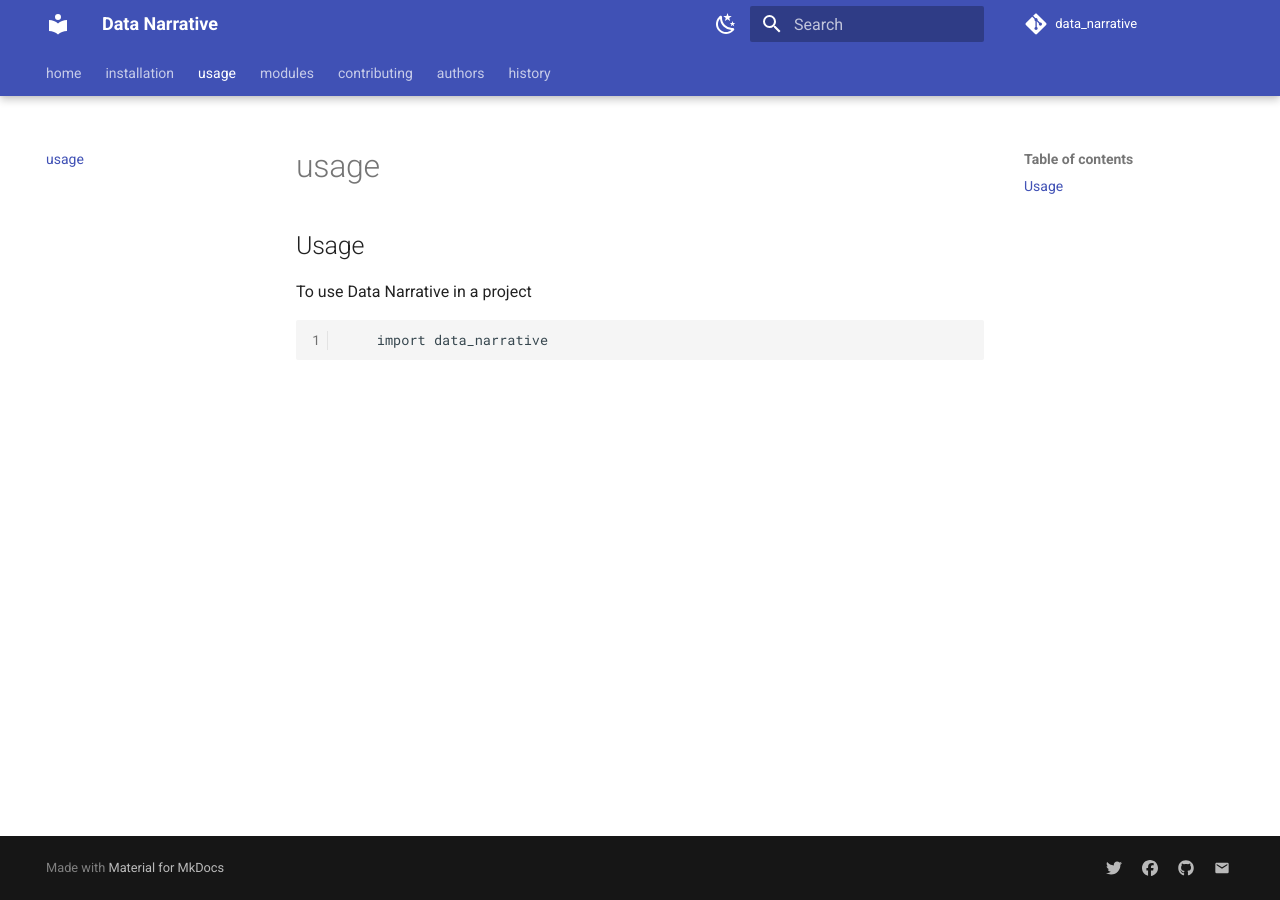
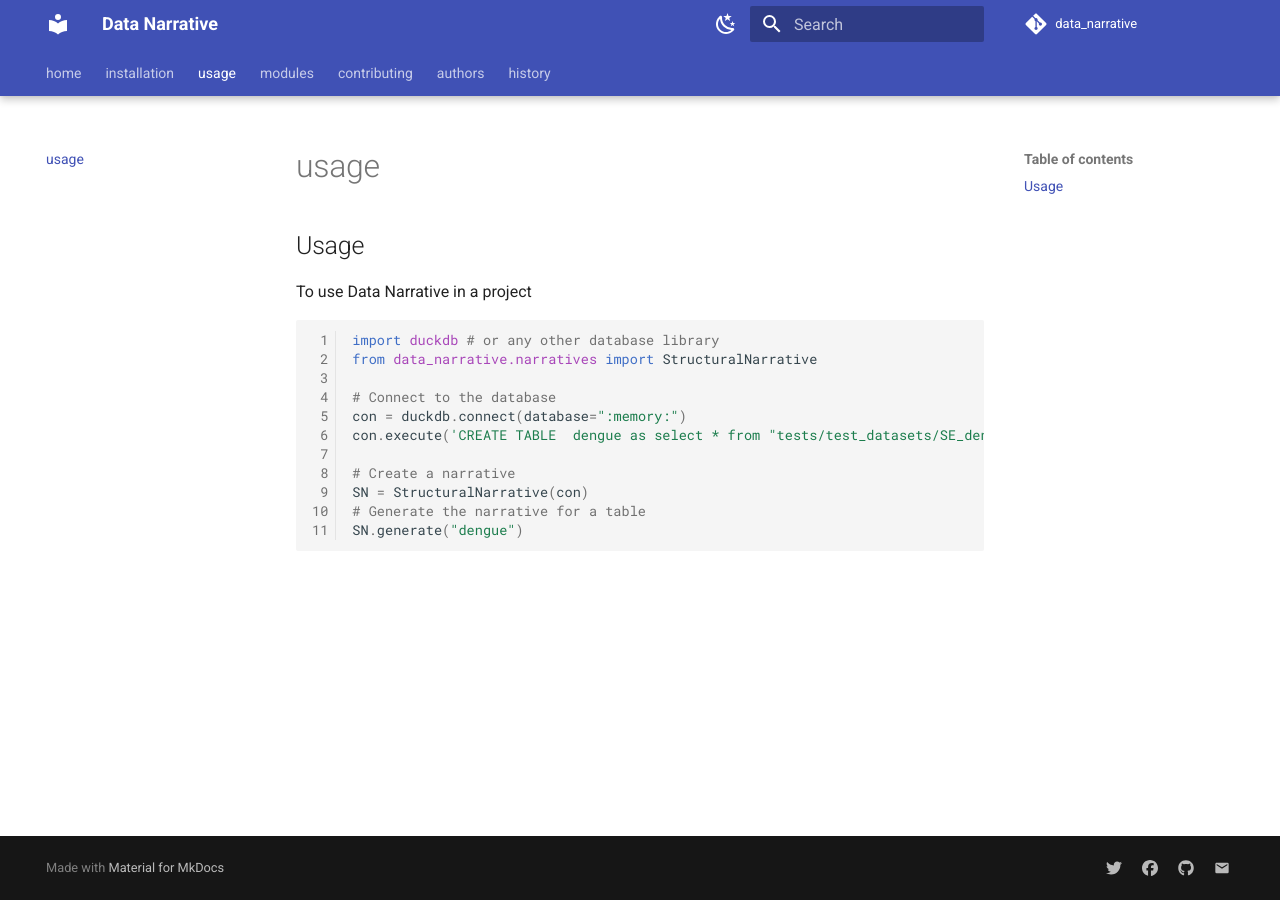
Before and after one commit to fccoelho/data_narrative, an MkDocs documentation site: the page built from docs/usage.md, in a window 1280 px wide. Built offline with MkDocs 1.6.1 and Material for MkDocs 9.7.7, drawn with Linux system fonts in a browser that asks for light colours; comment, search, counter and statistics services are not loaded; the version menu is left out.

Commit message:
compiled docs

````diff
--- a/docs/usage.md
+++ b/docs/usage.md
@@ -2,6 +2,16 @@
 
 To use Data Narrative in a project
 
+```python
+import duckdb # or any other database library
+from data_narrative.narratives import StructuralNarrative
+
+# Connect to the database
+con = duckdb.connect(database=":memory:")
+con.execute('CREATE TABLE  dengue as select * from "tests/test_datasets/SE_dengue.csv.gz"')
+
+# Create a narrative
+SN = StructuralNarrative(con)
+# Generate the narrative for a table
+SN.generate("dengue")
 ```
-    import data_narrative
-```
````
Also changed, not shown: README.md (+3 -2 lines).
